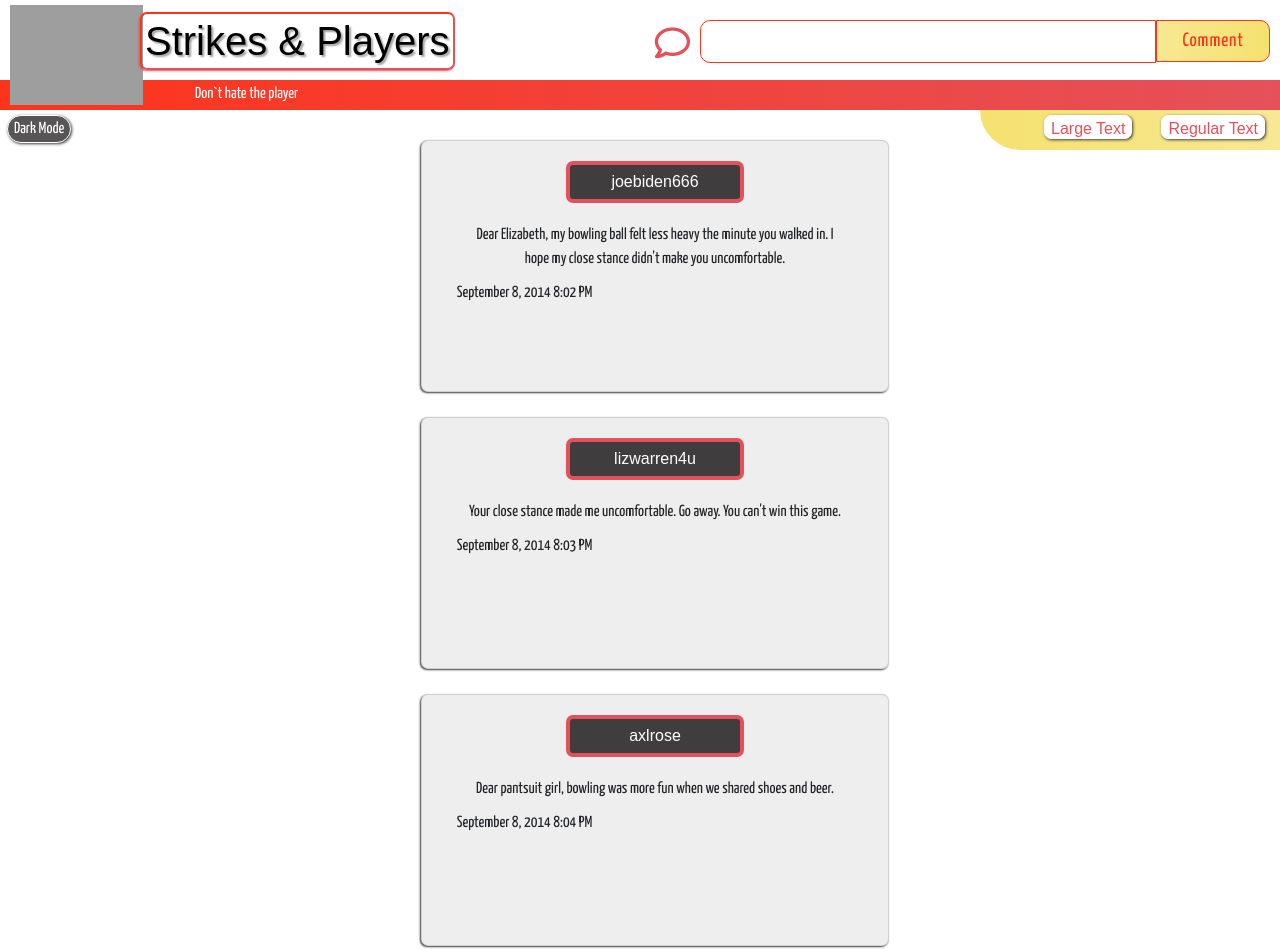
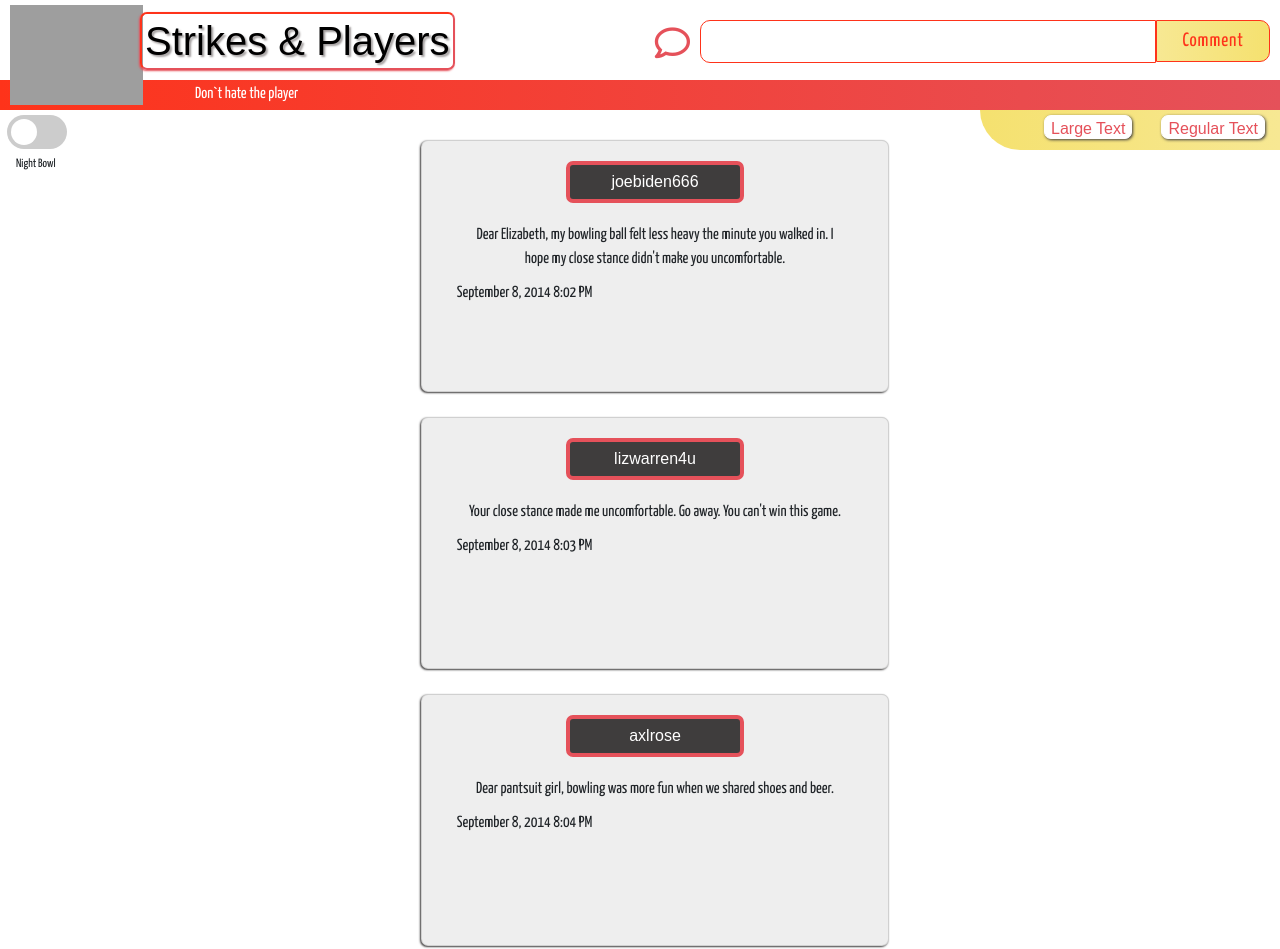
Before and after one commit to nss-evening-cohort-9/chatty-greyjoy, a website built with webpack: page src/index.html in a window 1280 px wide. Shown: the top 949 px of the page. Built offline with nearby package versions, Linux system fonts and the light colour scheme; grey boxes are pictures that could not be loaded; a web font is replaced by a local one.

Commit message:
wip and nightmode toggle works

```diff
--- a/src/javascripts/components/buttonsDiv/buttonsDiv.js
+++ b/src/javascripts/components/buttonsDiv/buttonsDiv.js
@@ -1,6 +1,20 @@
 import util from '../../helpers/util';
 import './buttonsDiv.scss';
 import getMessages from '../getMessages';
+
+let viewMode = 'Night Bowl';
+
+const darkEvent = () => {
+  const lightMode = document.querySelector('body');
+  lightMode.classList.toggle('light');
+  if (lightMode === false) {
+    viewMode = 'Day Bowl';
+    console.error('day');
+  } else {
+    viewMode = 'Night Bowl';
+    console.error('night');
+  }
+};
 
 const btnDivBuilder = () => {
   let domString = '';
@@ -9,17 +23,15 @@ const btnDivBuilder = () => {
   domString += '    <button class="styleBtn firstBtnRed" id="optionRegular">Regular Text</button>'; // button
   domString += '</div>'; // button
   domString += '<div id="darkOnDiv">'; // button
-  domString += '  <button id="darkOn" class="styleBtn">Dark Mode</button>'; // DARK MODE BTN
+  domString += '  <label class="switch">';
+  domString += `    <span class="midniteBowl">${viewMode}</span>`;
+  domString += '    <input id="darkOn" type="checkbox" for="Night Mode">';
+  domString += '      <span class="slider round"></span>';
+  domString += '  </label>';
   domString += '</div>';
   util.printToDom('btnDivPrint', domString);
   getMessages.eventListeners();
-  document.getElementById('darkOn').addEventListener('click', (e) => {
-    e.preventDefault();
-    document.querySelector('body').classList.toggle('light');
-    // if (e.target.id === 'darkOn') {
-    //   document.querySelector('body').classList.toggle('dark');
-    // }
-  });
+  document.getElementById('darkOn').addEventListener('click', darkEvent);
 };
 
-export default { btnDivBuilder };
+export default { btnDivBuilder, darkEvent };
--- a/src/javascripts/components/buttonsDiv/buttonsDiv.scss
+++ b/src/javascripts/components/buttonsDiv/buttonsDiv.scss
@@ -83,3 +83,74 @@
     background-color: $background;
   }
 }
+
+
+// toggle slider
+.switch {
+  position: relative;
+  display: inline-block;
+  width: 60px;
+  height: 34px;
+}
+
+.switch input {
+  opacity: 0;
+  width: 0;
+  height: 0;
+}
+
+.slider {
+  position: absolute;
+  cursor: pointer;
+  top: 0;
+  left: 0;
+  right: 0;
+  bottom: 0;
+  background-color: #ccc;
+  -webkit-transition: .4s;
+  transition: .4s;
+}
+
+.slider:before {
+  position: absolute;
+  content: "";
+  height: 26px;
+  width: 26px;
+  left: 4px;
+  bottom: 4px;
+  background-color: $background;
+  -webkit-transition: .4s;
+  transition: .4s;
+}
+
+.midniteBowl {
+  position: absolute;
+  top: 40px;
+  left: 9px;
+  font-size: 12px;
+  text-align: center;
+  font-family: $fontThm3;
+}
+
+input:checked + .slider {
+  background-color: $bannerColor3;
+}
+
+input:focus + .slider {
+  box-shadow: 0 0 1px $darkBg;
+}
+
+input:checked + .slider:before {
+  -webkit-transform: translateX(26px);
+  -ms-transform: translateX(26px);
+  transform: translateX(26px);
+}
+
+/* Rounded sliders */
+.slider.round {
+  border-radius: 34px;
+}
+
+.slider.round:before {
+  border-radius: 50%;
+}
```
Also changed, not shown: src/index.html (+2 -0 lines).
